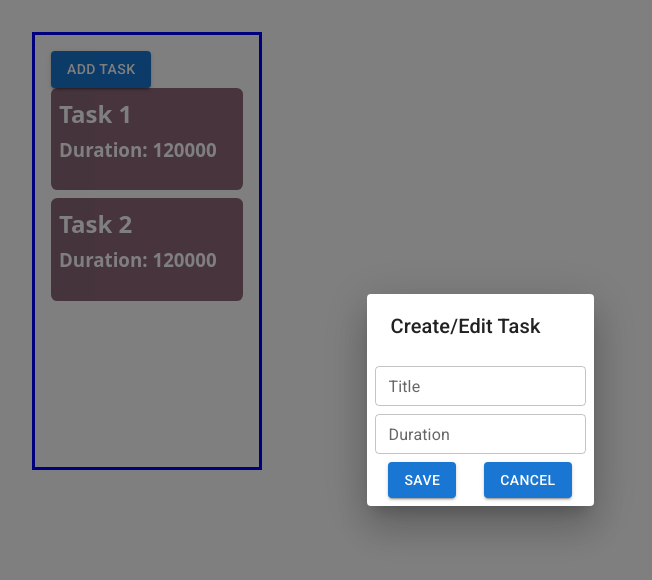
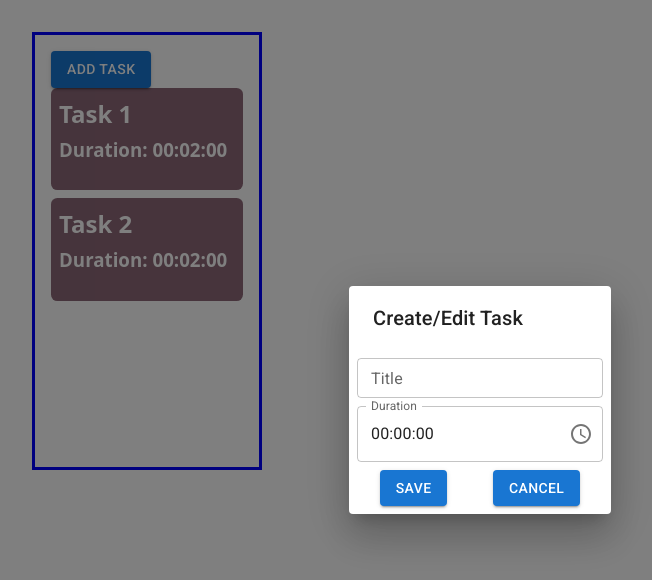
Before and after one commit to cellarghost/completionist, a React (Vite) app: page / in a window 1280 px wide. Both pictures are taken after a click on the button "ADD TASK". Shown: the top 580 px of the page, without its empty margins (160-812 px from the left). Built offline with nearby package versions, Linux system fonts and the light colour scheme; some icons are missing.

Commit message:
time picker + hh:mm:ss format

```diff
--- a/package.json
+++ b/package.json
@@ -15,6 +15,8 @@
     "@fontsource/roboto": "^5.2.9",
     "@mui/icons-material": "^7.3.7",
     "@mui/material": "^7.3.7",
+    "@mui/x-date-pickers": "^8.26.0",
+    "dayjs": "^1.11.19",
     "react": "^19.2.0",
     "react-dom": "^19.2.0"
   },
--- a/src/App.tsx
+++ b/src/App.tsx
@@ -6,6 +6,8 @@ import { testData } from './testData';
 import { createContext, useReducer } from 'react';
 import { useState } from 'react';
 import type { ProgramState, Action, Context } from './interfaces/state';
+import { LocalizationProvider } from '@mui/x-date-pickers';
+import { AdapterDayjs } from '@mui/x-date-pickers/AdapterDayjs';
 
 
 export const StateContext = createContext<Context>(null!);
@@ -59,6 +61,7 @@ function App() {
 
   return (
     <>
+    <LocalizationProvider dateAdapter={AdapterDayjs}>
       <StateContext.Provider value={{state: programState, dispatch: dispatch, getNextID: getNextID}}>
         <Box sx={{
           border: "3px solid blue",
@@ -69,6 +72,7 @@ function App() {
           <Timeline />
         </Box>
       </StateContext.Provider>
+    </LocalizationProvider>
     </>
   )
 }
--- a/src/components/Timeline/TaskBox.tsx
+++ b/src/components/Timeline/TaskBox.tsx
@@ -4,6 +4,11 @@ import EditIcon from '@mui/icons-material/Edit';
 import DeleteIcon from '@mui/icons-material/Delete';
 import { useContext } from "react";
 import { StateContext } from "../../App";
+import dayjs, { Dayjs } from "dayjs";
+import duration from "dayjs/plugin/duration";
+import durationFormat from "dayjs/plugin/duration";
+dayjs.extend(duration);
+dayjs.extend(durationFormat);
 
 export default function TaskBox({ task, handleOpenTaskEdit }: { task: Task, handleOpenTaskEdit: Function }) {
 
@@ -57,7 +62,7 @@ export default function TaskBox({ task, handleOpenTaskEdit }: { task: Task, hand
                     </IconButton>
                 </Box>
             </Box>
-            <h3>Duration: {task.duration_ms}</h3>
+            <h3>Duration: {dayjs.duration(task.duration_ms).format("HH:mm:ss")}</h3>
         </Box>
     )
 }
--- a/src/components/Timeline/TaskEdit.tsx
+++ b/src/components/Timeline/TaskEdit.tsx
@@ -4,6 +4,14 @@ import { useContext, type FormEventHandler } from "react";
 import { TextField, Button } from "@mui/material";
 import { StateContext } from "../../App";
 import { useState } from "react";
+import { TimePicker } from "@mui/x-date-pickers";
+import dayjs, { Dayjs } from "dayjs";
+import duration from "dayjs/plugin/duration";
+import durationFormat from "dayjs/plugin/duration";
+dayjs.extend(duration);
+dayjs.extend(durationFormat);
+
+
 
 export default function TaskEdit({handleCloseDialog, taskEditProperties}: {
     handleCloseDialog: Function,
@@ -11,24 +19,49 @@ export default function TaskEdit({handleCloseDialog, taskEditProperties}: {
     })
 {
 
+    // const msToTimeFormat = (duration: number) => {
+    //     const sec:number = Math.floor(duration/1000);
+    //     const min:number = Math.floor(sec/60)
+    //     const hr:number = Math.floor(min / 60)
+    //     const r_mins:number = Math.floor(min % 60)
+    //     const r_sec:number = Math.floor(sec % 60)
+
+    //     console.log('[msTTFM] :: _MS: ', duration, '| ', hr, ':', r_mins, ':', r_sec)
+
+    // }
+
     const dispatch = useContext(StateContext).dispatch;
     const [title, setTitle] = useState(taskEditProperties.title);
-    const [duration, setDuration] = useState(taskEditProperties.duration_ms);
+    const [duration_ms, setDuration_ms] = useState(taskEditProperties.duration_ms);
+    const [duration, setDuration] = useState(dayjs.duration(Number(duration_ms)).format("HH:mm:ss"));
     const [isNew, setIsNew] = useState(taskEditProperties.isNew);
+
+
+    const handleChangeDurationMS = (newValue: Dayjs | null) => {
+        if (!newValue) return;
+
+        const ms =
+            newValue.hour() * 3600000 +
+            newValue.minute() * 60000 +
+            newValue.second() * 1000;
+
+        setDuration_ms(ms);
+    };
 
     const handleSubmit = (e: React.FormEvent) => {
         e.preventDefault();
         if (isNew) {
             dispatch({
             type: "ADD_TASK",
-            payload: { id: taskEditProperties.id, title: title, duration_ms: duration }
+            payload: { id: taskEditProperties.id, title: title, duration_ms: duration_ms }
         });
         }
         dispatch({
             type: "UPDATE_TASK",
-            payload: { id: taskEditProperties.id, title: title, duration_ms: duration }
+            payload: { id: taskEditProperties.id, title: title, duration_ms: duration_ms }
         });
         handleCloseDialog();
+        // console.log(msToTimeFormat(Number(duration)))
     };
 
     return (
@@ -46,11 +79,15 @@ export default function TaskEdit({handleCloseDialog, taskEditProperties}: {
                     label="Title"
                     onChange={e => setTitle(e.target.value)}
                 />
-                <TextField
-                    value={duration}
-                    size="small"
-                    label="Duration"
-                    onChange={e => setDuration(+e.target.value)}
+                <TimePicker
+                    ampm={false}
+                    views={['hours', 'minutes', 'seconds']}
+                    value={dayjs().startOf("day").add(Number(duration_ms), "millisecond")}
+                    onChange={handleChangeDurationMS}
+                    format="HH:mm:ss"   // NEW replacement for inputFormat
+                    slotProps={{
+                        textField: { label: "Duration" }
+                    }}
                 />
                 <Box sx={{display: 'flex', justifyContent: 'space-around'}}>
                     <Button variant="contained" type="submit">Save</Button>
```
Also changed, not shown: 1 other file (tests, documents, lock files or other folders).
